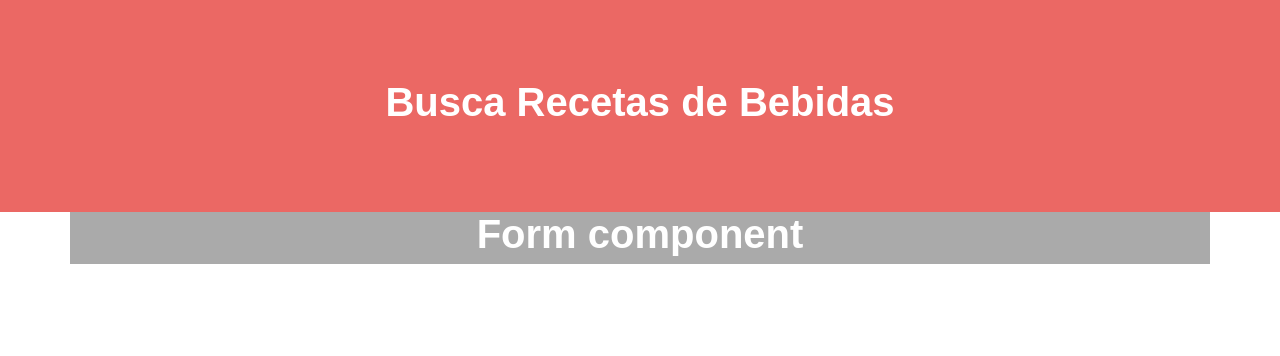
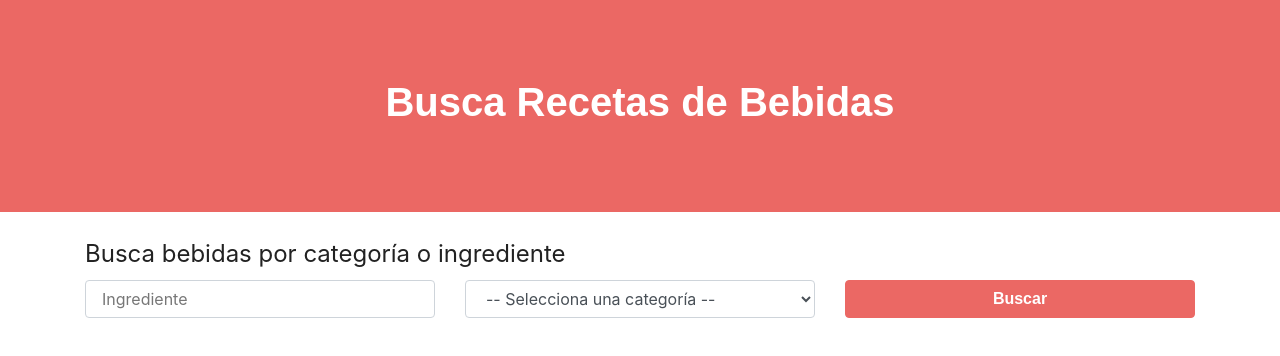
Before and after one commit to santiago-rodrig/drinks-searcher, a React (Create React App) app: page / in a window 1280 px wide. Shown: the top 356 px of the page. Built offline with nearby package versions, Linux system fonts and the light colour scheme; a web font is replaced by a local one.

Commit message:
feature: Form component jsx return value

```diff
--- a/src/components/Form.js
+++ b/src/components/Form.js
@@ -2,9 +2,35 @@
 
 const Form = () => {
   return (
-    <div className="bg-secondary col-12">
+    <div className="col-12 mt-4">
       <form>
-        <h1>Form component</h1>
+        <fieldset>
+          <legend>Busca bebidas por categoría o ingrediente</legend>
+        </fieldset>
+        <div className="row">
+          <div className="col-md-4">
+            <input
+              type="text"
+              name="name"
+              className="form-control"
+              placeholder="Ingrediente"
+            />
+          </div>
+          <div className="col-md-4">
+            <select className="form-control" name="category" defaultValue="">
+              <option value="" disabled>
+                -- Selecciona una categoría --
+              </option>
+            </select>
+          </div>
+          <div className="col-md-4">
+            <input
+              type="submit"
+              className="btn btn-block btn-primary"
+              value="Buscar"
+            />
+          </div>
+        </div>
       </form>
     </div>
   );
```
